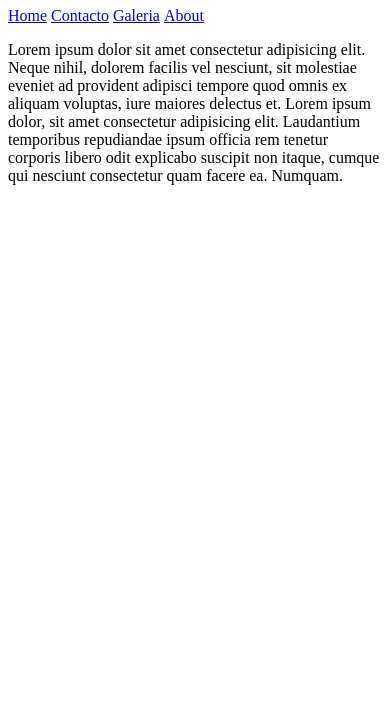
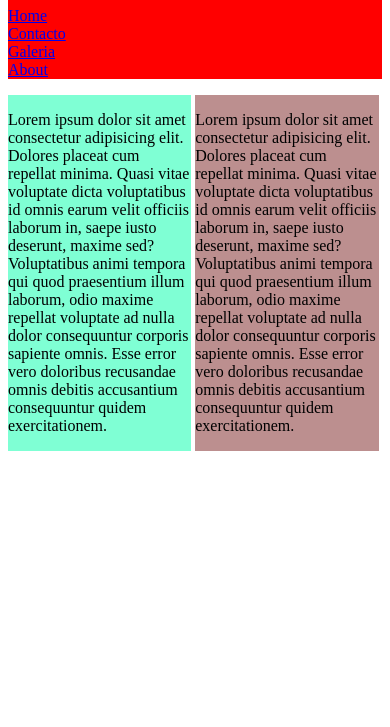
Before and after one commit to patricioherrera2022/proyecto-web-Unlz-2023, a plain HTML site: page index.html in a window 390 px wide. Shown: the part 117-844 px from the top of the page. Drawn offline with Linux system fonts and the light colour scheme.

Commit message:
subida de responsive

```diff
--- a/index.html
+++ b/index.html
@@ -22,7 +22,14 @@
         </header>
 
         <section>
-            <p>Lorem ipsum dolor sit amet consectetur adipisicing elit. Neque nihil, dolorem facilis vel nesciunt, sit molestiae eveniet ad provident adipisci tempore quod omnis ex aliquam voluptas, iure maiores delectus et. Lorem ipsum dolor, sit amet consectetur adipisicing elit. Laudantium temporibus repudiandae ipsum officia rem tenetur corporis libero odit explicabo suscipit non itaque, cumque qui nesciunt consectetur quam facere ea. Numquam.</p>
+           <article class="fondo_celeste">
+            <p>Lorem ipsum dolor sit amet consectetur adipisicing elit. Dolores placeat cum repellat minima. Quasi vitae voluptate dicta voluptatibus id omnis earum velit officiis laborum in, saepe iusto deserunt, maxime sed?
+            Voluptatibus animi tempora qui quod praesentium illum laborum, odio maxime repellat voluptate ad nulla dolor consequuntur corporis sapiente omnis. Esse error vero doloribus recusandae omnis debitis accusantium consequuntur quidem exercitationem.</p>
+           </article>
+           <article class="fondo_rosa">
+            <p>Lorem ipsum dolor sit amet consectetur adipisicing elit. Dolores placeat cum repellat minima. Quasi vitae voluptate dicta voluptatibus id omnis earum velit officiis laborum in, saepe iusto deserunt, maxime sed?
+            Voluptatibus animi tempora qui quod praesentium illum laborum, odio maxime repellat voluptate ad nulla dolor consequuntur corporis sapiente omnis. Esse error vero doloribus recusandae omnis debitis accusantium consequuntur quidem exercitationem.</p>
+           </article>
         </section>
 
     </main>
--- a/style/style.css
+++ b/style/style.css
@@ -12,15 +12,33 @@
     }
 }*/
 
+header{
+    background-color: red;
+}
 
 ul{
     list-style: none;
     padding: 0;
 }
 
-@media screen and (max-width: 600px) {
+.fondo_celeste{
+    background-color: aquamarine;
+}
+
+.fondo_rosa{
+    background-color: rosybrown;
+}
+
+@media screen and (min-width: 600px) {
 
 li{
     display: inline-block;
 }
 }
+
+@media screen and (min-width:250px) {
+    article{
+        display: inline-block;
+        width: 49%;
+    }
+}
```
